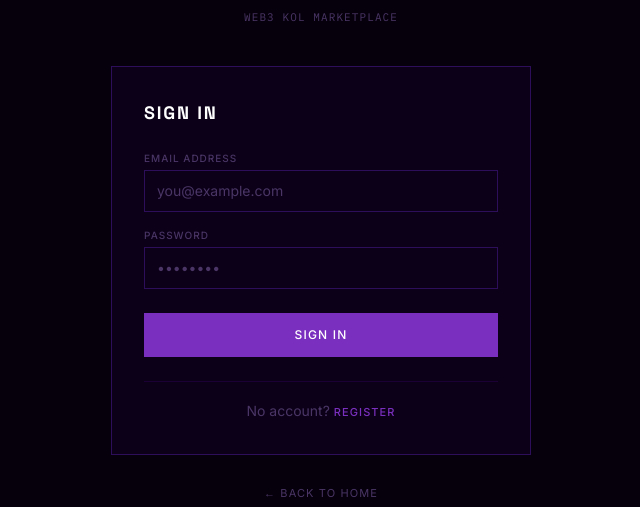
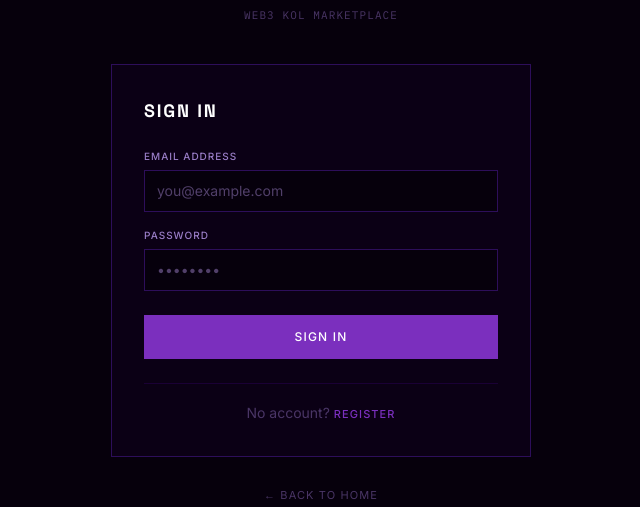
Before and after one commit to jwebdesignservice/Kol-vault, a Next.js app: page /login in a window 1280 px wide. Shown: the part 166-673 px from the top of the page, without its empty margins (319-959 px from the left). Built offline with nearby package versions, Linux system fonts and the light colour scheme.

Commit message:
fix: improve auth form readability — lighter labels, darker inputs, better contrast

```diff
--- a/app/(auth)/login/page.tsx
+++ b/app/(auth)/login/page.tsx
@@ -65,7 +65,7 @@ function LoginForm() {
       </div>
 
       {/* Card */}
-      <div className="bg-bg-surface border border-border p-8">
+      <div className="bg-bg-elevated/50 border border-border p-8">
         <h2 className="font-heading font-bold text-lg tracking-widest uppercase text-text-primary mb-6">
           SIGN IN
         </h2>
--- a/app/(auth)/register/page.tsx
+++ b/app/(auth)/register/page.tsx
@@ -145,7 +145,7 @@ function RegisterForm() {
 
       {/* Step 2 — Details */}
       {step === 2 && (
-        <div className="bg-bg-surface border border-border p-8">
+        <div className="bg-bg-elevated/50 border border-border p-8">
           <div className="flex items-center gap-2 mb-6">
             <span className="text-[10px] tracking-widest uppercase text-text-muted">Registering as</span>
             <span className="text-[10px] tracking-widest uppercase text-accent font-bold">{role}</span>
--- a/components/ui/Input.tsx
+++ b/components/ui/Input.tsx
@@ -11,15 +11,15 @@ interface InputProps extends InputHTMLAttributes<HTMLInputElement> {
 export const Input = forwardRef<HTMLInputElement, InputProps>(
   ({ label, error, prefix, className = '', type, ...props }, ref) => {
     return (
-      <div className="flex flex-col gap-1">
+      <div className="flex flex-col gap-1.5">
         {label && (
-          <label className="text-[10px] tracking-widest uppercase text-text-muted font-medium">
+          <label className="text-[10px] tracking-widest uppercase text-text-secondary font-medium">
             {label}
           </label>
         )}
         <div className="relative flex items-center">
           {prefix && (
-            <span className="absolute left-3 text-text-muted mono text-sm select-none">
+            <span className="absolute left-3 text-text-secondary mono text-sm select-none">
               {prefix}
             </span>
           )}
@@ -27,8 +27,8 @@ export const Input = forwardRef<HTMLInputElement, InputProps>(
             ref={ref}
             type={type}
             className={[
-              'w-full bg-bg-surface border border-border',
-              'text-text-primary placeholder:text-text-muted',
+              'w-full bg-bg border border-border',
+              'text-text-primary placeholder:text-text-secondary/50',
               'px-3 py-2.5 text-sm',
               'focus:outline-none focus:border-accent focus:shadow-[0_0_8px_rgba(123,47,190,0.2)]',
               'transition-all duration-150',
@@ -58,17 +58,17 @@ interface TextareaProps extends TextareaHTMLAttributes<HTMLTextAreaElement> {
 export const Textarea = forwardRef<HTMLTextAreaElement, TextareaProps>(
   ({ label, error, className = '', ...props }, ref) => {
     return (
-      <div className="flex flex-col gap-1">
+      <div className="flex flex-col gap-1.5">
         {label && (
-          <label className="text-[10px] tracking-widest uppercase text-text-muted font-medium">
+          <label className="text-[10px] tracking-widest uppercase text-text-secondary font-medium">
             {label}
           </label>
         )}
         <textarea
           ref={ref}
           className={[
-            'w-full bg-bg-surface border border-border',
-            'text-text-primary placeholder:text-text-muted',
+            'w-full bg-bg border border-border',
+            'text-text-primary placeholder:text-text-secondary/50',
             'px-3 py-2.5 text-sm',
             'focus:outline-none focus:border-accent focus:shadow-[0_0_8px_rgba(123,47,190,0.2)]',
             'transition-all duration-150 resize-none',
```
